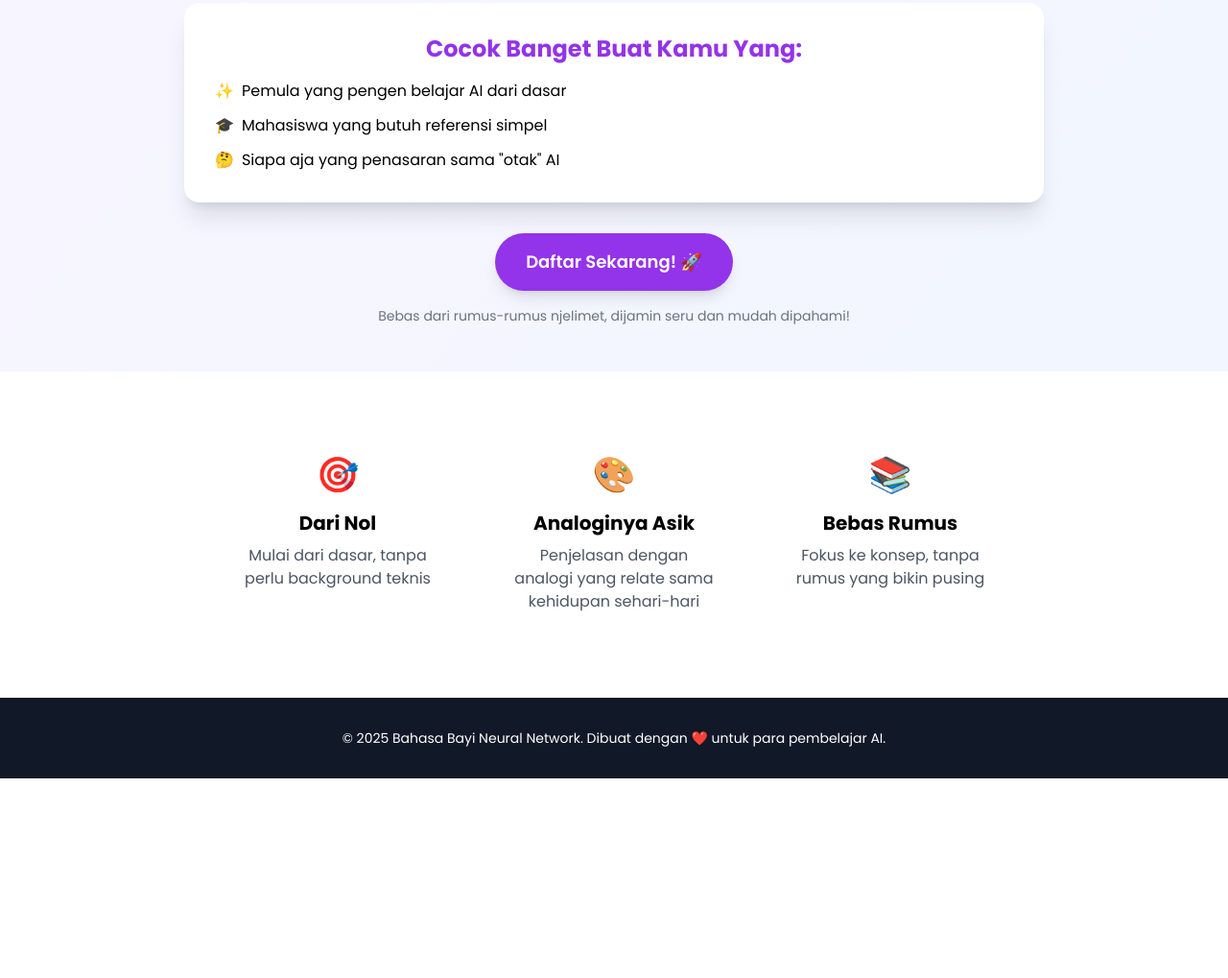
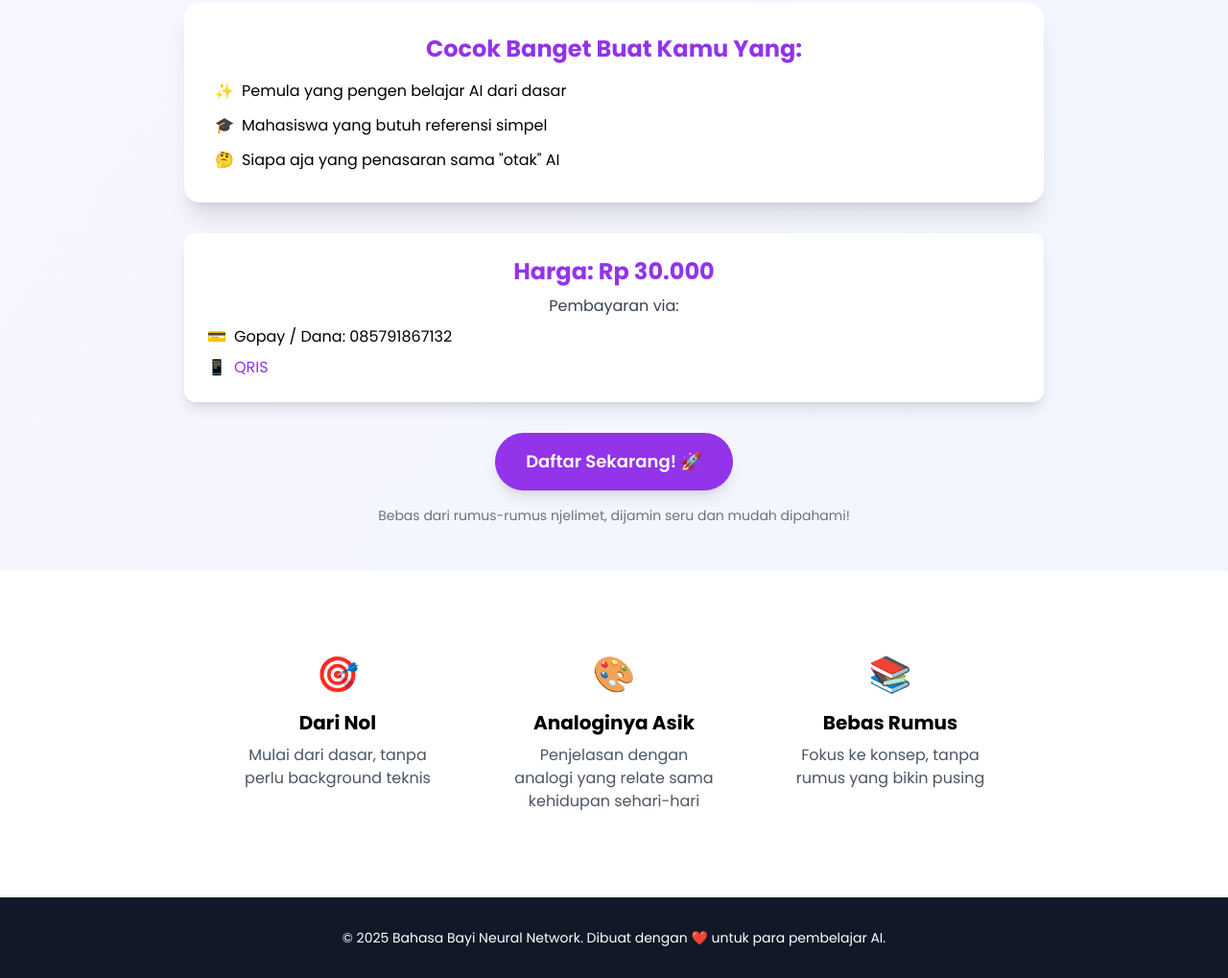
Before and after one commit to luthfidhani/ebook-neural-network, a plain HTML site: page index.html in a window 1280 px wide. Shown: the part 785-1804 px from the top of the page at 96% size. Before the commit the page ends 1596 px from the top, so only its background shows below. Drawn offline with nearby package versions, Linux system fonts and the light colour scheme.

Commit message:
add payment method

```diff
--- a/index.html
+++ b/index.html
@@ -79,6 +79,20 @@
             </div>
 
             <div class="space-y-4">
+                <div class="bg-white rounded-xl p-6 shadow-lg mb-4">
+                    <p class="text-2xl font-bold text-purple-600 mb-2">Harga: Rp 30.000</p>
+                    <p class="text-gray-700 mb-2">Pembayaran via:</p>
+                    <ul class="text-left space-y-2">
+                        <li class="flex items-center">
+                            <span class="text-purple-500 mr-2">💳</span>
+                            Gopay / Dana: 085791867132
+                        </li>
+                        <li class="flex items-center">
+                            <span class="text-purple-500 mr-2">📱</span>
+                            <span class="cursor-pointer text-purple-600 hover:text-purple-800" onclick="openLightbox('qris.png')">QRIS</span>
+                        </li>
+                    </ul>
+                </div>
                 <a href="https://docs.google.com/forms/d/e/1FAIpQLSfQ113NuJ7AiV_FalNZEEIQDiA4RRnEb6CMxxPqvDKEB7A_Mw/viewform" target="_blank" class="inline-block bg-purple-600 text-white px-8 py-4 rounded-full text-lg font-semibold hover:bg-purple-700 transform hover:scale-105 transition-all duration-300 shadow-lg">
                     Daftar Sekarang! 🚀
                 </a>
```
Also changed, not shown: qris.png (added).
